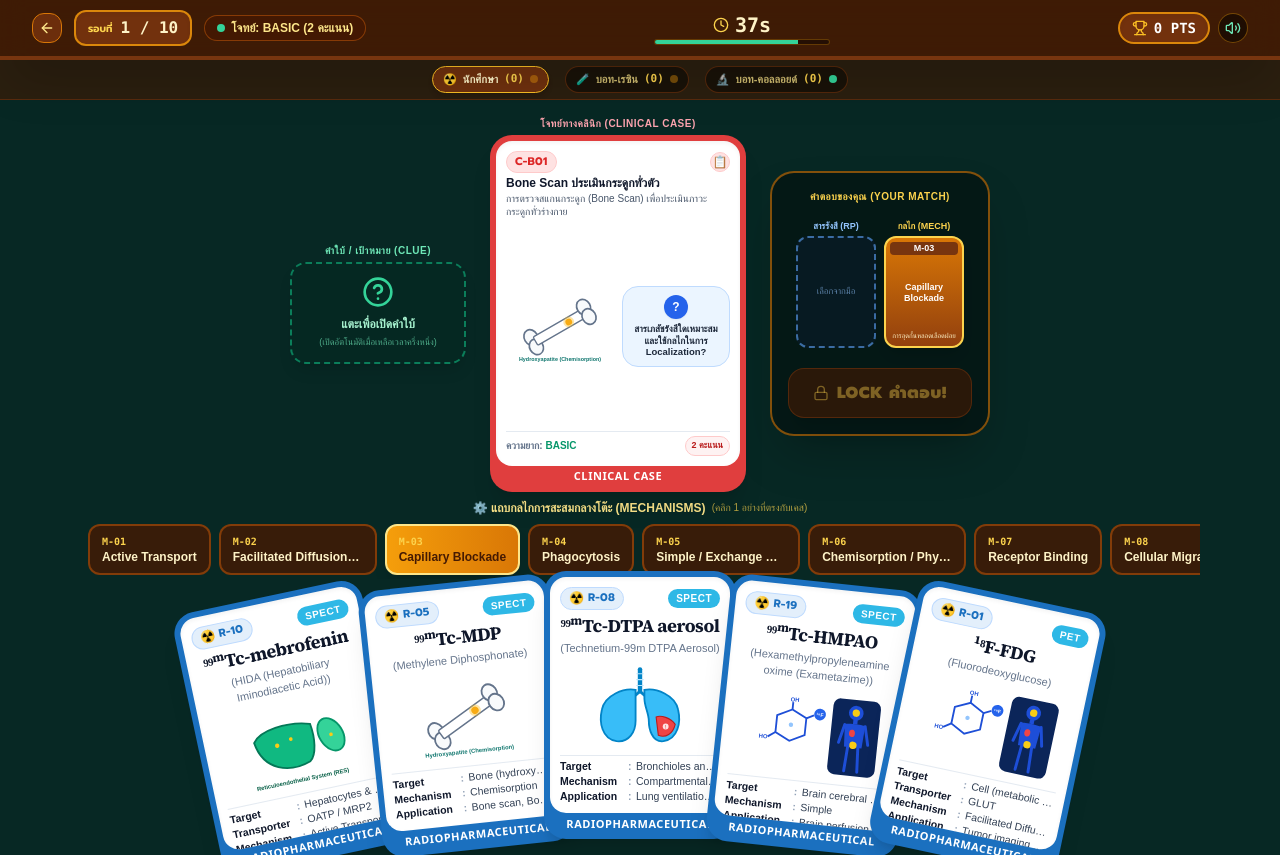
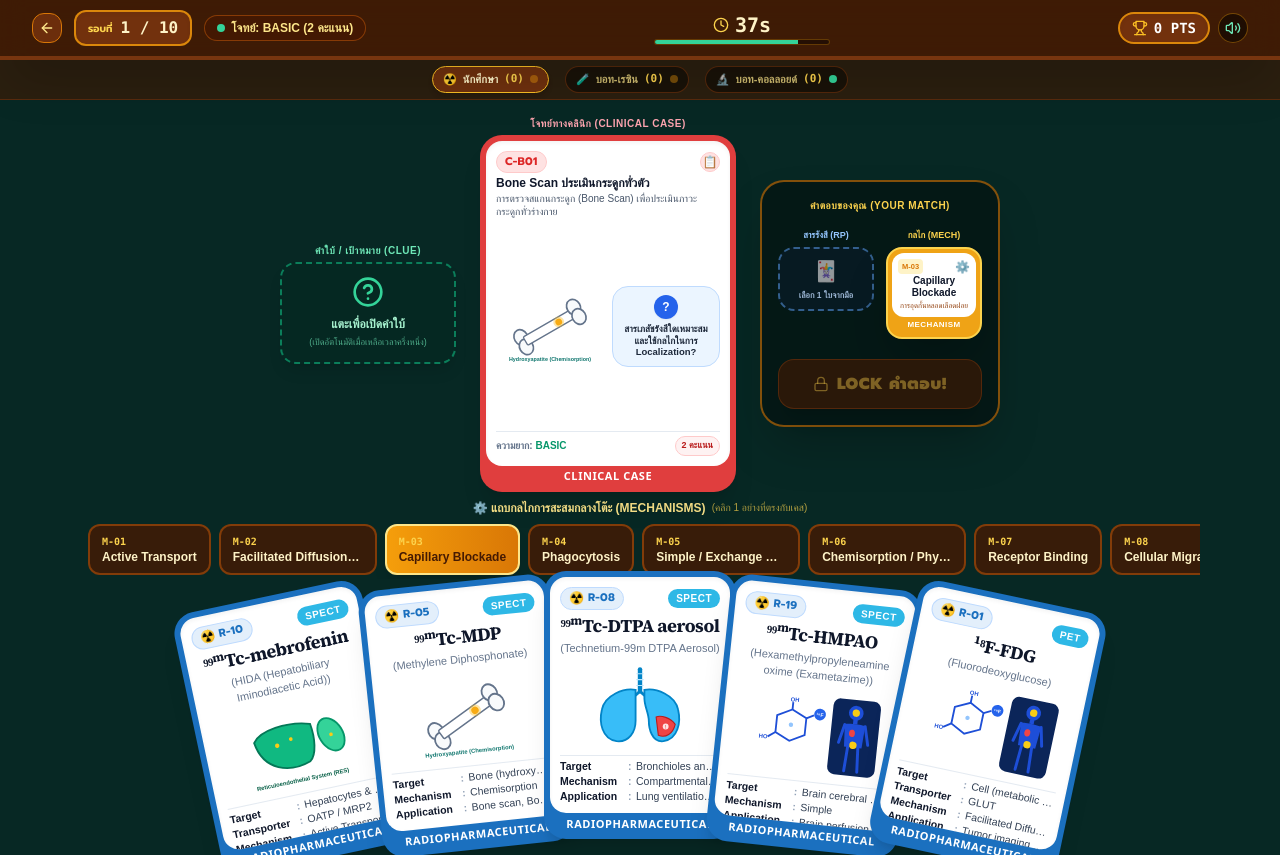
Before and after one commit to PhumshopRT/-Nu-Med-Arena, a Next.js app in the folder apps/web/: page /play in a window 1280 px wide. Both pictures are taken after a click on the button "M-03 Capillary Blockade". Built offline with nearby package versions, Linux system fonts and the light colour scheme; a web font is replaced by a local one.

Commit message:
style: upgrade PlayClient match slot with authentic prototype mini-cards

```diff
--- a/apps/web/src/app/play/[code]/PlayClient.tsx
+++ b/apps/web/src/app/play/[code]/PlayClient.tsx
@@ -526,36 +526,62 @@ export function PlayClient() {
               คำตอบของคุณ (YOUR MATCH)
             </span>
 
-            {/* Selected RP & Mech Mini Cards */}
-            <div className="flex space-x-2 my-2">
-              {/* Selected RP */}
+            {/* Selected RP & Mech Mini Cards (Authentic Prototype Replicas) */}
+            <div className="flex space-x-3 my-2">
+              {/* Selected RP Card */}
               <div className="flex flex-col items-center">
-                <span className="text-[9px] text-blue-300 font-bold mb-0.5">สารรังสี (RP)</span>
+                <span className="text-[9px] text-blue-300 font-bold mb-1">สารรังสี (RP)</span>
                 {selectedRp ? (
-                  <div className="w-20 h-28 rounded-xl bg-gradient-to-b from-blue-600 to-blue-800 border-2 border-blue-300 p-1 flex flex-col justify-between text-center shadow-lg">
-                    <span className="text-[9px] font-bold text-white bg-blue-900 rounded">{selectedRp.id}</span>
-                    <span className="text-[10px] font-black font-nuclide text-white leading-tight">{selectedRp.nuclide}</span>
-                    <span className="text-[7px] text-blue-100 truncate">{selectedRp.titleEn}</span>
-                  </div>
+                  <motion.div
+                    initial={{ scale: 0.8, y: -5 }}
+                    animate={{ scale: 1, y: 0 }}
+                    className="w-24 h-34 rounded-2xl bg-[#1B70BF] p-1 flex flex-col justify-between shadow-2xl border-2 border-blue-300 transform hover:scale-105 transition-transform select-none"
+                  >
+                    <div className="w-full flex-1 bg-white rounded-xl p-1.5 flex flex-col justify-between items-center text-center">
+                      <div className="w-full flex justify-between items-center">
+                        <span className="text-[7.5px] font-black bg-blue-100 text-[#1B70BF] px-1 py-0.5 rounded">☢️ {selectedRp.id}</span>
+                        <span className="text-[7.5px] font-bold bg-[#2EB8E6] text-white px-1 py-0.5 rounded">{selectedRp.modality}</span>
+                      </div>
+                      <div className="font-nuclide font-black text-xs md:text-sm text-slate-900 leading-tight">{selectedRp.nuclide}</div>
+                      <div className="text-[7.5px] text-slate-500 font-medium truncate max-w-full">{selectedRp.subtitle || selectedRp.titleEn}</div>
+                    </div>
+                    <div className="text-center py-0.5 text-[8px] font-black text-white uppercase tracking-wider">
+                      RP Card
+                    </div>
+                  </motion.div>
                 ) : (
-                  <div className="w-20 h-28 rounded-xl border-2 border-dashed border-blue-400/60 bg-blue-950/20 flex flex-col items-center justify-center p-1 text-center">
-                    <span className="text-[9px] text-blue-300/60">เลือกจากมือ</span>
+                  <div className="w-24 h-34 rounded-2xl border-2 border-dashed border-blue-400/50 bg-blue-950/20 flex flex-col items-center justify-center p-2 text-center">
+                    <span className="text-xl mb-1 opacity-60">🃏</span>
+                    <span className="text-[8.5px] text-blue-200/80 font-bold">เลือก 1 ใบจากมือ</span>
                   </div>
                 )}
               </div>
 
-              {/* Selected Mechanism */}
+              {/* Selected Mechanism Card */}
               <div className="flex flex-col items-center">
-                <span className="text-[9px] text-amber-300 font-bold mb-0.5">กลไก (MECH)</span>
+                <span className="text-[9px] text-amber-300 font-bold mb-1">กลไก (MECH)</span>
                 {selectedMech ? (
-                  <div className="w-20 h-28 rounded-xl bg-gradient-to-b from-amber-600 to-amber-800 border-2 border-amber-300 p-1 flex flex-col justify-between text-center shadow-lg">
-                    <span className="text-[9px] font-bold text-white bg-amber-900 rounded">{selectedMech.id}</span>
-                    <span className="text-[9px] font-black text-white leading-tight">{selectedMech.titleEn}</span>
-                    <span className="text-[7px] text-amber-100 truncate">{selectedMech.titleTh}</span>
-                  </div>
+                  <motion.div
+                    initial={{ scale: 0.8, y: -5 }}
+                    animate={{ scale: 1, y: 0 }}
+                    className="w-24 h-34 rounded-2xl bg-[#EFA316] p-1 flex flex-col justify-between shadow-2xl border-2 border-amber-300 transform hover:scale-105 transition-transform select-none"
+                  >
+                    <div className="w-full flex-1 bg-white rounded-xl p-1.5 flex flex-col justify-between items-center text-center">
+                      <div className="w-full flex justify-between items-center">
+                        <span className="text-[7.5px] font-black bg-amber-100 text-[#D97706] px-1 py-0.5 rounded">{selectedMech.id}</span>
+                        <span className="text-xs">⚙️</span>
+                      </div>
+                      <div className="font-bold text-[10px] text-slate-900 leading-tight">{selectedMech.titleEn}</div>
+                      <div className="text-[7.5px] text-amber-800 font-medium truncate max-w-full">{selectedMech.titleTh}</div>
+                    </div>
+                    <div className="text-center py-0.5 text-[8px] font-black text-white uppercase tracking-wider">
+                      Mechanism
+                    </div>
+                  </motion.div>
                 ) : (
-                  <div className="w-20 h-28 rounded-xl border-2 border-dashed border-amber-400/60 bg-amber-950/20 flex flex-col items-center justify-center p-1 text-center">
-                    <span className="text-[9px] text-amber-300/60">เลือกจากแถบ</span>
+                  <div className="w-24 h-34 rounded-2xl border-2 border-dashed border-amber-400/50 bg-amber-950/20 flex flex-col items-center justify-center p-2 text-center">
+                    <span className="text-xl mb-1 opacity-60">⚙️</span>
+                    <span className="text-[8.5px] text-amber-200/80 font-bold">เลือก 1 อย่างจากแถบ</span>
                   </div>
                 )}
               </div>
```
